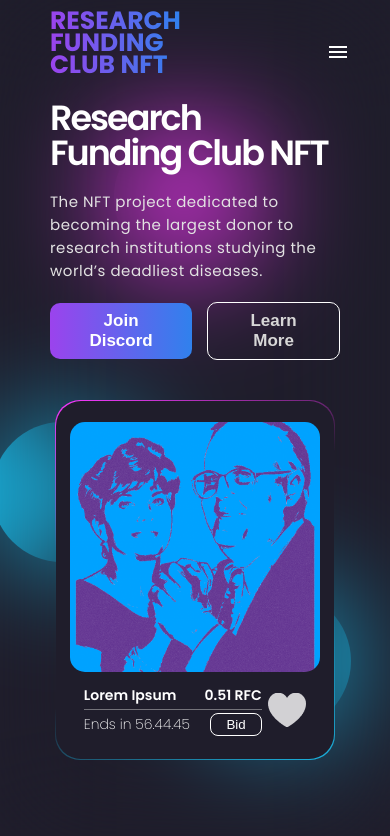
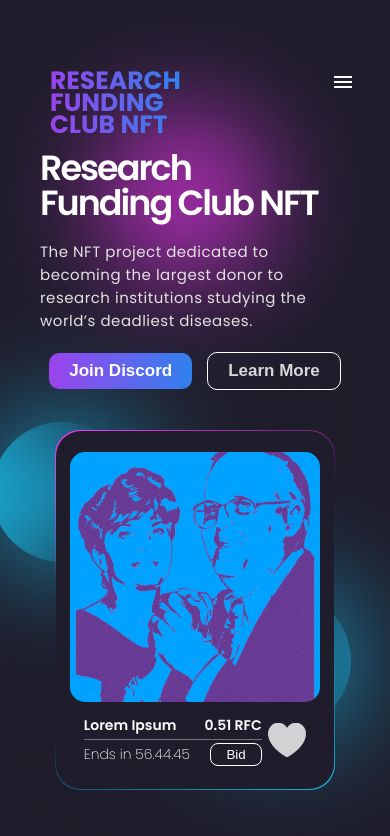
Before and after one commit to mphuc/ResearchFundNFT, a React (Create React App) app: page / in a window 390 px wide. Shown: the top 836 px of the page. Built offline with nearby package versions, Linux system fonts and the light colour scheme.

Commit message:
responsiveness

```diff
--- a/src/App.module.scss
+++ b/src/App.module.scss
@@ -45,5 +45,9 @@
     @media screen and (max-width: 768px) {
       display: block;
     }
+    @media screen and (max-width: 425px) {
+      right: 35px;
+      top: 70px;
+    }
   }
 }
--- a/src/components/faq/Faq.module.scss
+++ b/src/components/faq/Faq.module.scss
@@ -3,6 +3,9 @@
   h1 {
     text-align: center;
     margin-bottom: 80px;
+    @media screen and (max-width: 425px) {
+      margin-bottom: 40px;
+    }
   }
   .accordion {
     border-radius: 0;
@@ -12,6 +15,9 @@
     background: rgba(66, 65, 82, 0.44);
     img {
       width: 20px;
+      @media screen and (max-width: 425px) {
+        width: 15px;
+      }
     }
   }
   .accDetails {
@@ -70,5 +76,11 @@
     -webkit-background-clip: text;
     -webkit-text-fill-color: transparent;
     background-clip: text;
+    @media screen and (max-width: 768px) {
+      font-size: 19px;
+    }
+    @media screen and (max-width: 425px) {
+      font-size: 17px;
+    }
   }
 }
--- a/src/components/footer/Footer.module.scss
+++ b/src/components/footer/Footer.module.scss
@@ -26,6 +26,10 @@
     @media screen and (max-width: 1024px) {
       margin-bottom: 15px;
     }
+    @media screen and (max-width: 768px) {
+      margin-bottom: 5px;
+      padding-bottom: 10px;
+    }
     p {
       width: 40%;
       @media screen and (max-width: 1024px) {
@@ -34,12 +38,18 @@
       @media screen and (max-width: 768px) {
         width: 60%;
       }
+      @media screen and (max-width: 425px) {
+        width: 100%;
+      }
     }
   }
   & > div:last-child {
     display: flex;
     align-items: center;
     justify-content: space-between;
+    @media screen and (max-width: 425px) {
+      flex-direction: column;
+    }
     .socials {
       width: 80px;
       height: 50px;
@@ -56,8 +66,23 @@
     }
     p {
       color: #828282;
+      @media screen and (max-width: 768px) {
+        font-size: 14px;
+      }
+      @media screen and (max-width: 425px) {
+        font-size: 10px;
+      }
+      @media screen and (max-width: 375px) {
+        display: flex;
+        align-items: center;
+        justify-content: center;
+        flex-direction: column;
+      }
       span {
         margin-left: 30px;
+        @media screen and (max-width: 425px) {
+          margin-left: 10px;
+        }
       }
     }
   }
--- a/src/components/home/Home.module.scss
+++ b/src/components/home/Home.module.scss
@@ -50,7 +50,7 @@
       @media screen and (max-width: 425px) {
         display: flex;
         align-items: center;
-        justify-content: space-between;
+        justify-content: center;
       }
       button {
         color: #fff;
@@ -64,7 +64,11 @@
           font-size: 17px;
           padding: 8px 20px;
         }
-
+        @media screen and (max-width: 375px) {
+          padding: 5px 15px;
+          border-radius: 5px;
+          font-size: 15px;
+        }
         &:hover {
           transform: scale(1.02);
         }
@@ -190,6 +194,9 @@
     @media screen and (max-width: 768px) {
       display: block;
     }
+    @media screen and (max-width: 425px) {
+      top: 70px;
+    }
     p {
       font-size: 32px;
       font-weight: 700;
--- a/src/components/mainContent/Main.module.scss
+++ b/src/components/mainContent/Main.module.scss
@@ -25,6 +25,10 @@
   }
   @media screen and (max-width: 768px) {
     padding-top: 100px;
+  }
+  @media screen and (max-width: 425px) {
+    padding: 40px;
+    padding-top: 150px;
   }
   .featured {
     height: 180px;
--- a/src/components/navbar/Navbar.module.scss
+++ b/src/components/navbar/Navbar.module.scss
@@ -82,11 +82,17 @@
         letter-spacing: 1.5px;
         cursor: pointer;
         transition: all 0.2s;
+        @media screen and (max-width: 768px) {
+          margin-bottom: 20px;
+        }
         p {
           transition: all 0.2s;
           @media screen and (max-width: 768px) {
             font-size: 36px;
             font-weight: 500;
+          }
+          @media screen and (max-width: 375px) {
+            font-size: 30px;
           }
         }
         &:hover {
@@ -136,6 +142,9 @@
     @media screen and (max-width: 768px) {
       width: 200px;
     }
+    @media screen and (max-width: 425px) {
+      width: 130px;
+    }
     img {
       cursor: pointer;
       transition: all 0.3s;
@@ -146,6 +155,9 @@
       @media screen and (max-width: 768px) {
         width: 70px;
       }
+      @media screen and (max-width: 425px) {
+        width: 50px;
+      }
       &:hover {
         transform: scale(1.1);
       }
--- a/src/components/ourstory/Ourstory.module.scss
+++ b/src/components/ourstory/Ourstory.module.scss
@@ -3,11 +3,18 @@
   h1 {
     text-align: center;
     margin-bottom: 80px;
+    @media screen and (max-width: 425px) {
+      margin-bottom: 40px;
+    }
   }
   p {
     padding: 0 130px;
     @media screen and (max-width: 1024px) {
       padding: 0 50px;
     }
+    @media screen and (max-width: 425px) {
+      padding: 0;
+      text-align: center;
+    }
   }
 }
--- a/src/components/roadmap/Roadmap.module.scss
+++ b/src/components/roadmap/Roadmap.module.scss
@@ -3,6 +3,9 @@
   h1 {
     text-align: center;
     margin-bottom: 80px;
+    @media screen and (max-width: 425px) {
+      margin-bottom: 40px;
+    }
   }
   & > div {
     display: flex;
@@ -40,6 +43,9 @@
         display: flex;
         align-items: center;
         justify-content: center;
+        @media screen and (max-width: 425px) {
+          width: 70px;
+        }
         .done {
           display: none;
           width: 45px;
@@ -56,6 +62,10 @@
             img {
               width: 60%;
             }
+          }
+          @media screen and (max-width: 425px) {
+            width: 25px;
+            height: 25px;
           }
         }
       }
```
